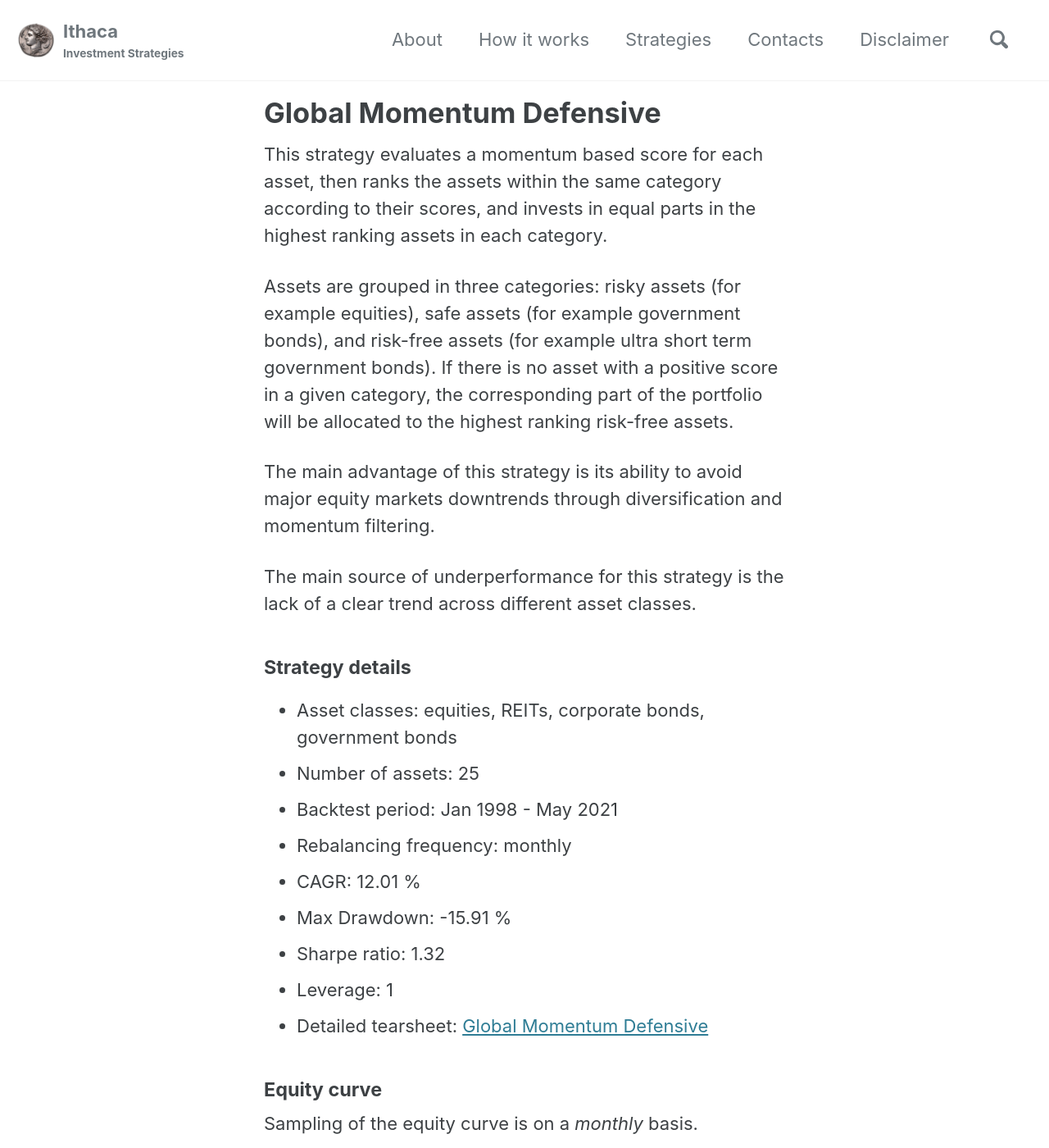
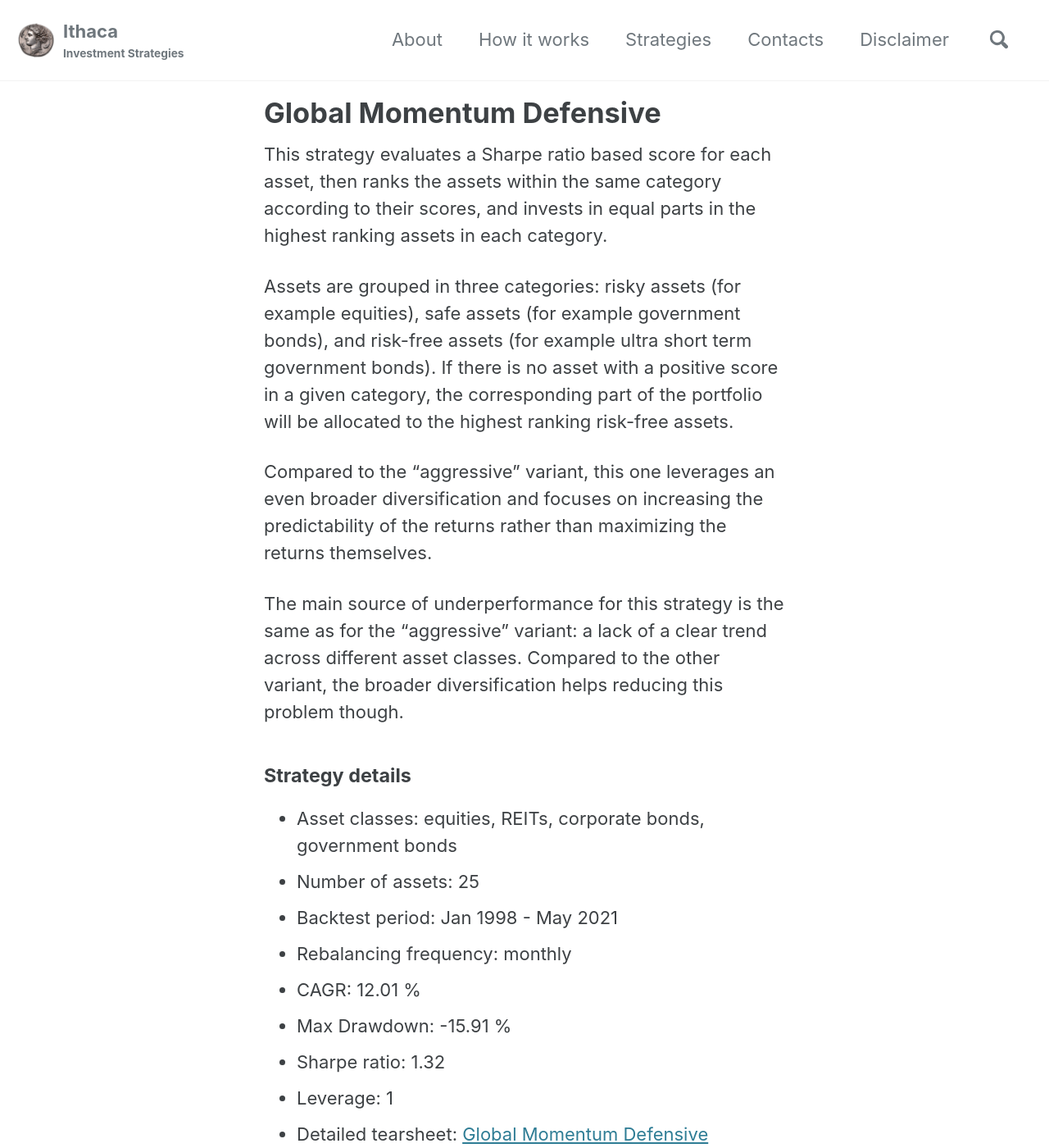
Before and after one commit to IthacaResearch/ithacaresearch.github.io, a Jekyll site: the page built from _posts/2021-04-23-Global-Momentum-Defensive.md, in a window 1280 px wide and 1400 px high. Shown: the whole window at 82% size. Built offline with Jekyll 4.4.1, drawn with Linux system fonts in a browser that asks for light colours; cached includes are drawn as plain includes; comment, search, counter and statistics services are not loaded.

Commit message:
Update 2021-04-23-Global-Momentum-Defensive.md

```diff
--- a/_posts/2021-04-23-Global-Momentum-Defensive.md
+++ b/_posts/2021-04-23-Global-Momentum-Defensive.md
@@ -4,13 +4,13 @@ categories:
   - "Strategy Prospectus"
 ---
 
-This strategy evaluates a momentum based score for each asset, then ranks the assets within the same category according to their scores, and invests in equal parts in the highest ranking assets in each category.
+This strategy evaluates a Sharpe ratio based score for each asset, then ranks the assets within the same category according to their scores, and invests in equal parts in the highest ranking assets in each category.
 
 Assets are grouped in three categories: risky assets (for example equities), safe assets (for example government bonds), and risk-free assets (for example ultra short term government bonds). If there is no asset with a positive score in a given category, the corresponding part of the portfolio will be allocated to the highest ranking risk-free assets.
 
-The main advantage of this strategy is its ability to avoid major equity markets downtrends through diversification and momentum filtering.
+Compared to the "aggressive" variant, this one leverages an even broader diversification and focuses on increasing the predictability of the returns rather than maximizing the returns themselves.
 
-The main source of underperformance for this strategy is the lack of a clear trend across different asset classes.
+The main source of underperformance for this strategy is the same as for the "aggressive" variant: a lack of a clear trend across different asset classes. Compared to the other variant, the broader diversification helps reducing this problem though.
 
 #### Strategy details
 * Asset classes: equities, REITs, corporate bonds, government bonds
```
